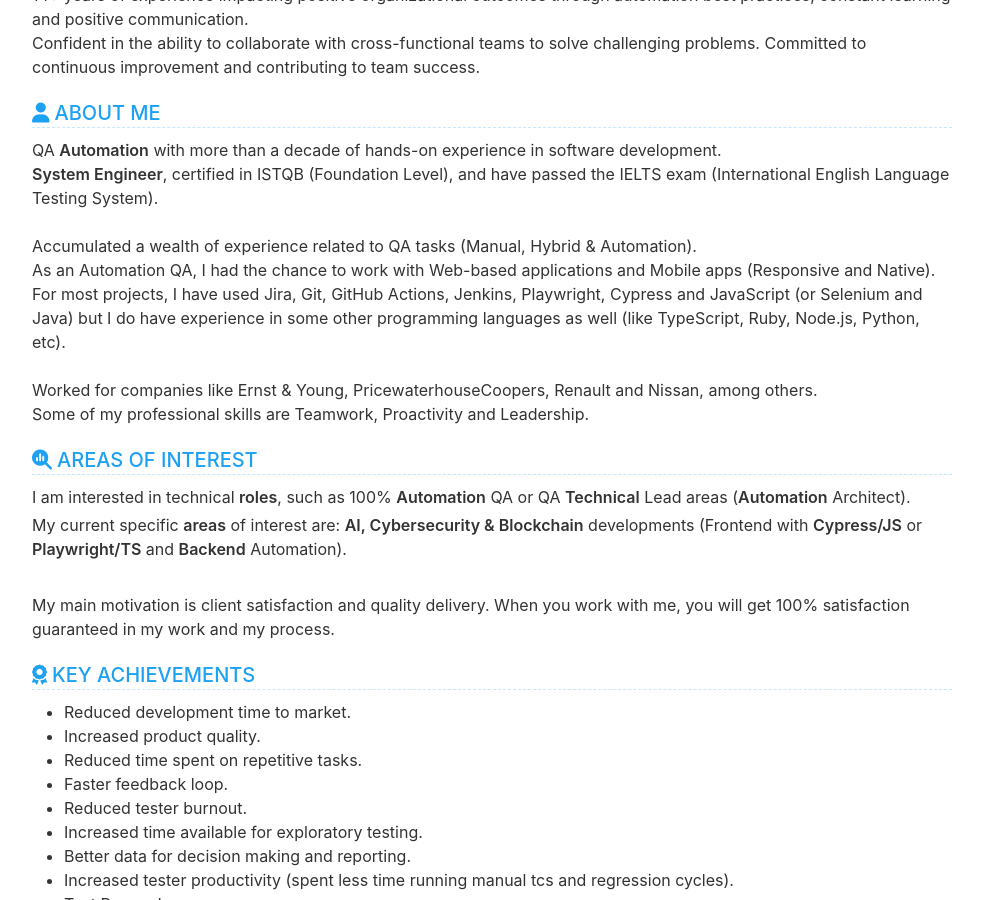
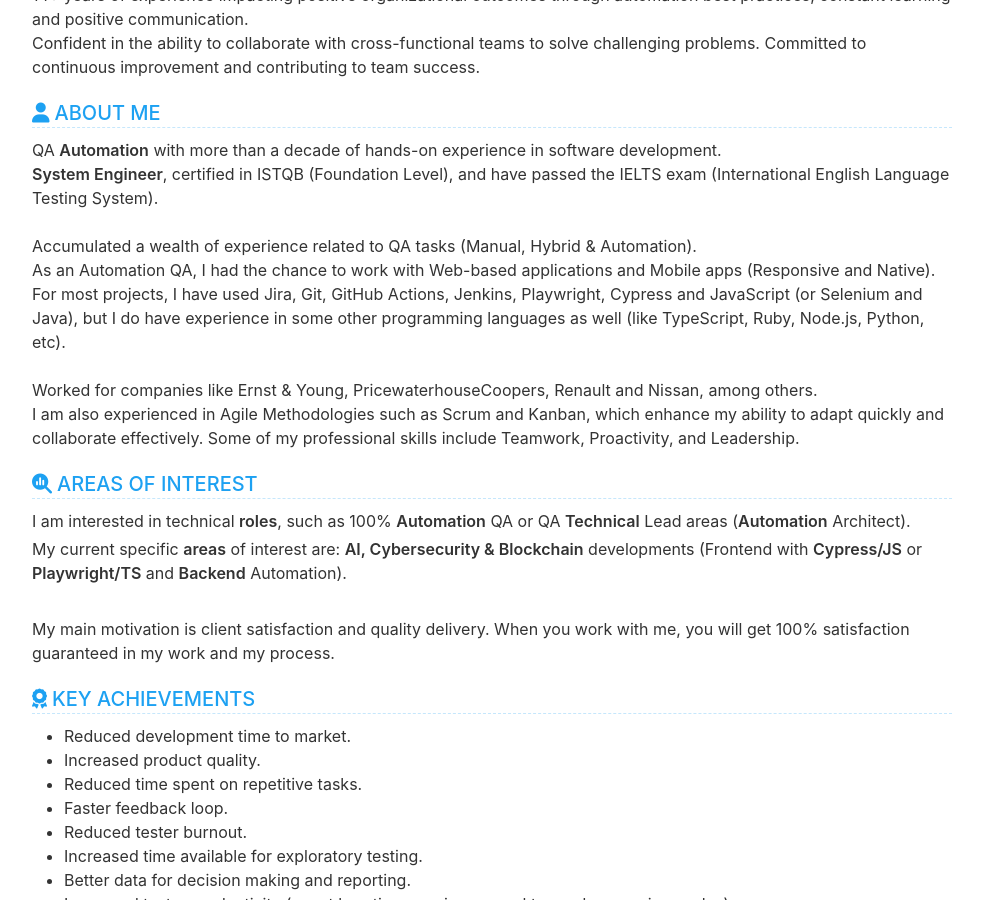
Before and after one commit to cvera08/full-resume, a Jekyll site: the page built from index.html, in a window 1280 px wide and 900 px high, scrolled down 348 px. Shown: the whole window, without its empty margins (148-1131 px from the left). Built offline with Jekyll 4.4.1, drawn with Linux system fonts in a browser that asks for light colours; some of the changed text lies outside the part shown.

Commit message:
feat: about me agile methodologies

```diff
--- a/_data/data.yml
+++ b/_data/data.yml
@@ -40,11 +40,12 @@ evaluation:
     <br>
     Accumulated a wealth of experience related to QA tasks (Manual, Hybrid & Automation).
     As an Automation QA, I had the chance to work with Web-based applications and Mobile apps (Responsive and
-    Native). For most projects, I have used Jira, Git, GitHub Actions, Jenkins, Playwright, Cypress and JavaScript (or Selenium and Java) but I do
+    Native). For most projects, I have used Jira, Git, GitHub Actions, Jenkins, Playwright, Cypress and JavaScript (or Selenium and Java), but I do
     have experience in some other programming languages as well (like TypeScript, Ruby, Node.js, Python, etc).
     <br>
     Worked for companies like Ernst & Young, PricewaterhouseCoopers, Renault and Nissan, among others.
-    Some of my professional skills are Teamwork, Proactivity and Leadership.
+    I am also experienced in Agile Methodologies such as Scrum and Kanban, which enhance my ability to adapt quickly and collaborate effectively. Some of my
+    professional skills include Teamwork, Proactivity, and Leadership.
 
 
 interest:
@@ -263,7 +264,6 @@ organization:
   title: TOOLS EXPERIENCE
   description: |
     - Project Management: Jira, Confluence, Trello.
-    - Agile Methodologies: Scrum, Kanban.
     - TestCases Tool: TestRail, TestLink, Jira + Plugins (like Zephyr or Xray).
     - Languages: TypeScript, JavaScript, Java, Ruby, Python, .Net (C#, Visual Basic).
     - JavaScript/Node.js Testing Frameworks: Cypress, Mocha, Puppeteer, Protractor, PhantomJS.
```
